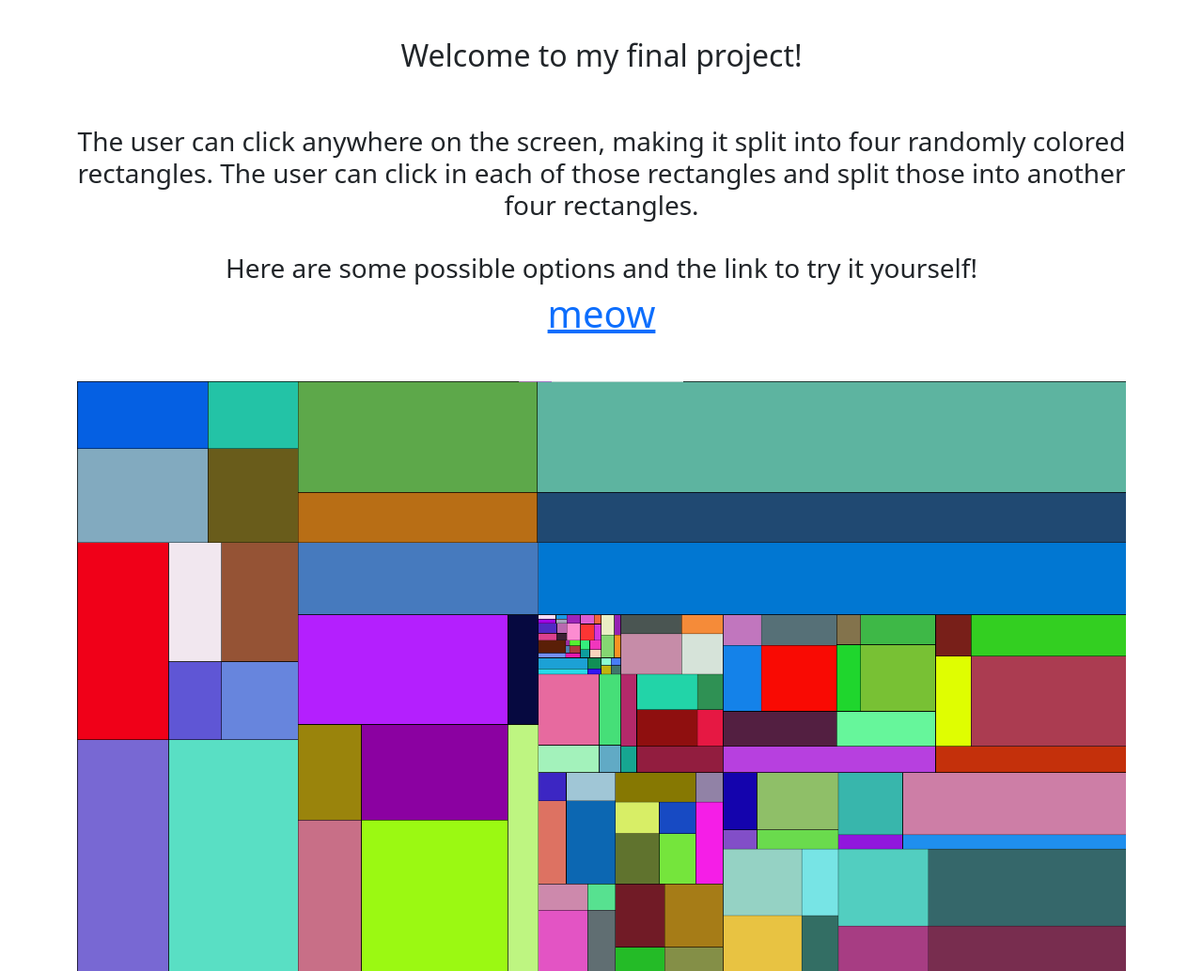
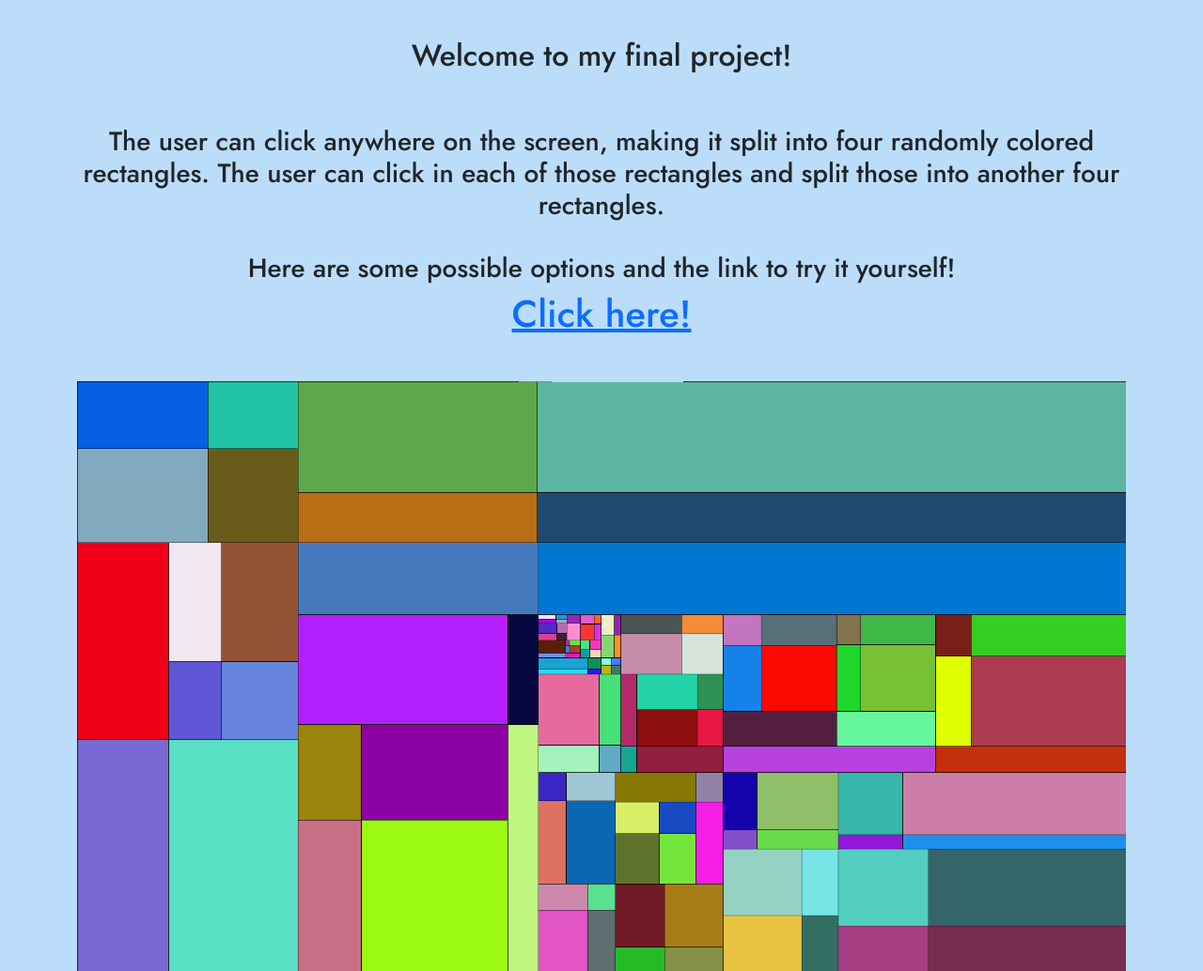
Before and after one commit to rh0mbus-es/final, a plain HTML site: page index.html in a window 1280 px wide. Shown: the top 1034 px of the page at 94% size. Drawn offline with nearby package versions, Linux system fonts and the light colour scheme.

Commit message:
font and bg

```diff
--- a/index.html
+++ b/index.html
@@ -6,7 +6,20 @@
     <title>final!</title>
     <link href="https://cdn.jsdelivr.net/npm/bootstrap@5.3.5/dist/css/bootstrap.min.css" rel="stylesheet" integrity="sha384-SgOJa3DmI69IUzQ2PVdRZhwQ+dy64/BUtbMJw1MZ8t5HZApcHrRKUc4W0kG879m7" crossorigin="anonymous">
 
+    <link rel="preconnect" href="https://fonts.googleapis.com">
+    <link rel="preconnect" href="https://fonts.gstatic.com" crossorigin>
+    <link href="https://fonts.googleapis.com/css2?family=Jost:ital,wght@0,100..900;1,100..900&display=swap" rel="stylesheet">
 
+    <style>
+      body{
+        background-color: rgb(187, 221, 250);
+        font-family: Jost;
+      }
+
+      a:hover{
+        color:rgb(113, 84, 194)
+      }
+    </style>
   </head>
 
 <body>
@@ -19,7 +32,7 @@
              <h3>The user can click anywhere on the screen, making it split into four randomly colored rectangles.
             The user can click in each of those rectangles and split those into another four rectangles.<br><br>
             Here are some possible options and the link to try it yourself!
-            <h1><a href ="https://editor.p5js.org/rh0mbus-es/full/JeNfPZUer" target="_blank">meow</a></h1>
+            <h1><a href ="https://editor.p5js.org/rh0mbus-es/full/JeNfPZUer" target="_blank">Click here!</a></h1>
           </h3>
           <p>&nbsp;</p>
           <img src="rect divisions.png" class="img-fluid" alt="example 1"><br><Br>
```
